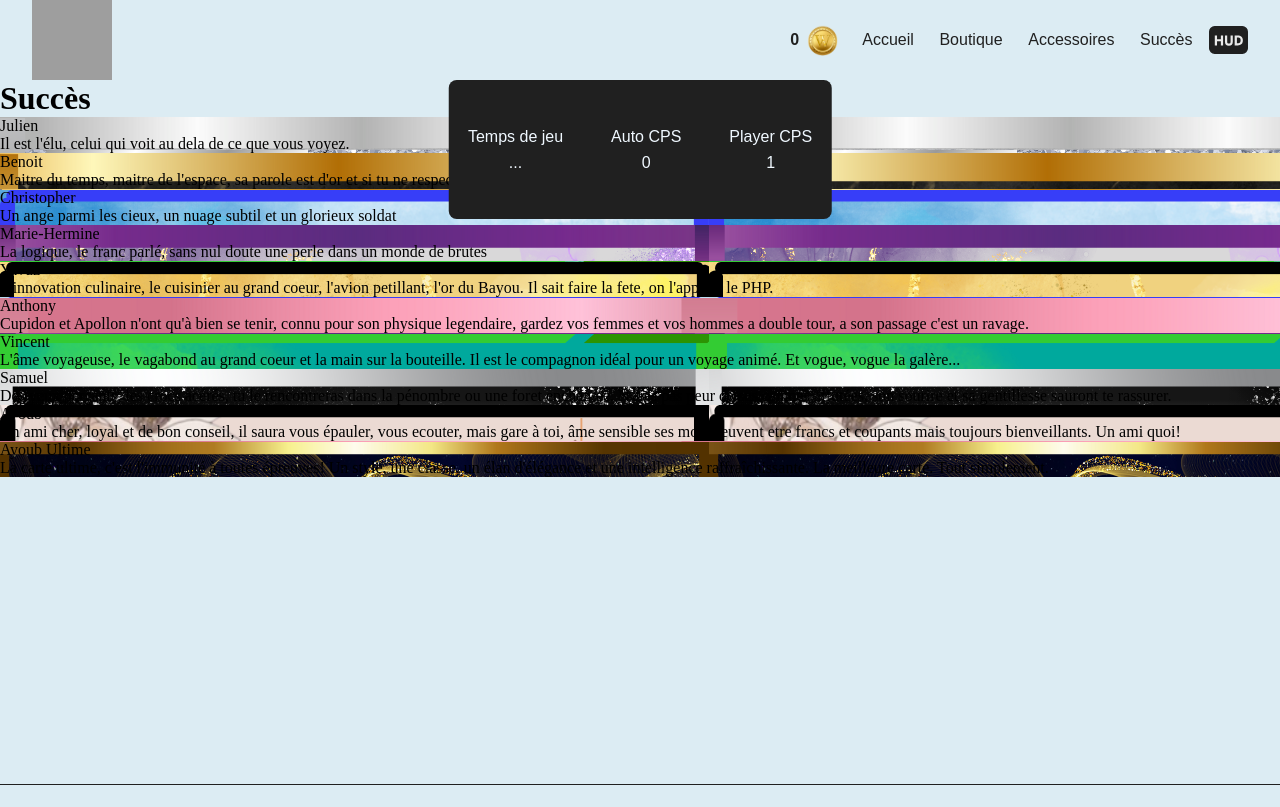
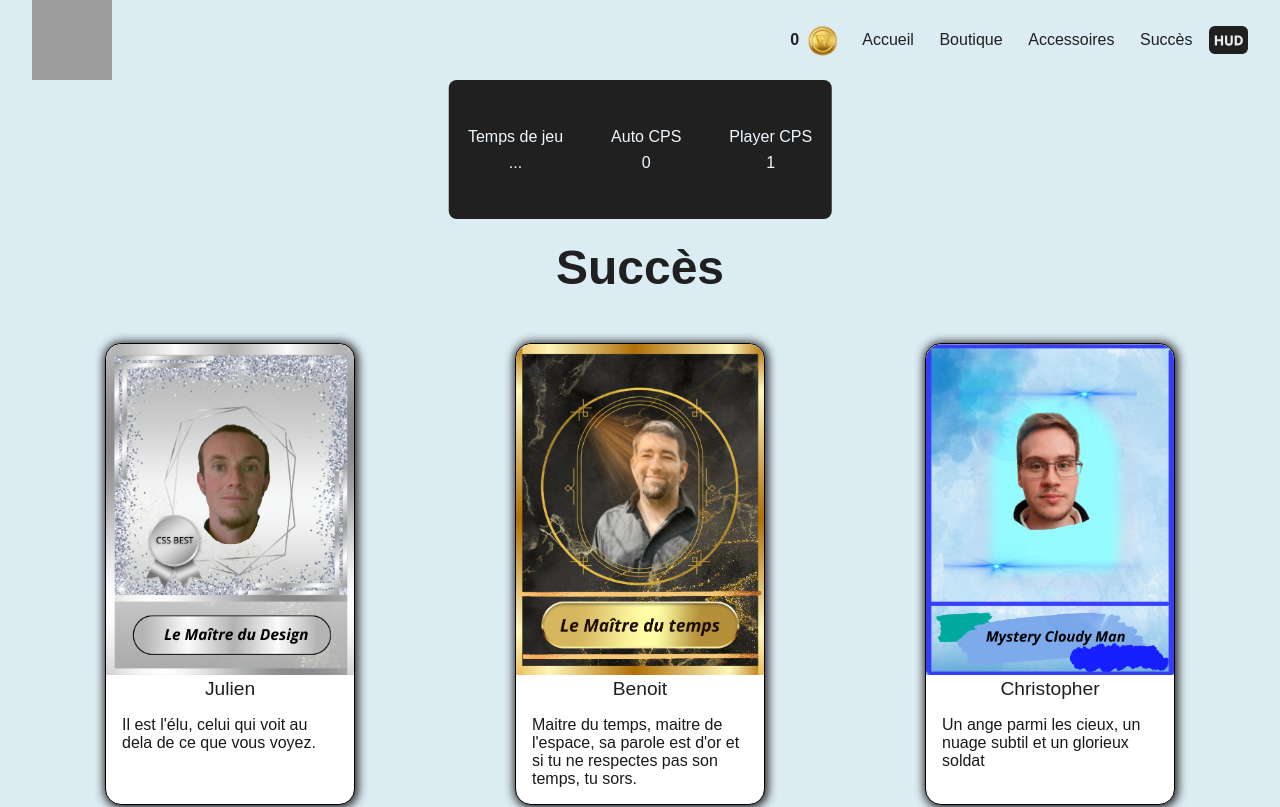
Before and after one commit to Batsave/Xmass-Click, a React (Vite) app: page /achievements in a window 1280 px wide. Shown: the top 807 px of the page. Built offline with nearby package versions, Linux system fonts and the light colour scheme.

Commit message:
add achievments cards

```diff
--- a/src/components/AchievementsCard.jsx
+++ b/src/components/AchievementsCard.jsx
@@ -9,18 +9,12 @@ function AchievementsCard({ name, description, image }) {
   };
   return (
     <div className="achievCardcontainer">
-      <div className="achievcontainer">
-        <div
-          className="achievcardpicture"
-          style={{ backgroundImage: `url(${image})` }}
-          alt={`image de ${name}`}
-        >
+        <img
+          className="achievecardpicture" src={image} alt="cartes speciales"/>
           <div className="achievetitle">
             <p className="achievname">{name}</p>
             <p className="achievdescription">{description}</p>
-          </div>
         </div>
-      </div>
     </div>
   );
 }
--- a/src/pages/Achievements.jsx
+++ b/src/pages/Achievements.jsx
@@ -4,9 +4,10 @@ import achievements from "../data/Achievements.json";
 
 function Achievements() {
   return (
-    <div className="achievcontainer">
-      <h1>Succès</h1>
-      <div className="achievcardcontainer">
+    <div className="fullachieve">
+    <h1>Succès</h1>
+    <div className="achievementscontainer">
+      <div className="achievementscardcontainer">
         {achievements.map((a) => {
           return (
             <AchievementsCard
@@ -19,6 +20,7 @@ function Achievements() {
         })}
       </div>
     </div>
+    </div>
   );
 }
 
--- a/src/scss/achievements.scss
+++ b/src/scss/achievements.scss
@@ -0,0 +1,25 @@
+.fullachieve {
+  padding-top: 10rem;
+  background-color: var(--color-blue-light);
+}
+
+.achievementscontainer {
+  margin:auto;
+  display: flex;
+  align-items: center;
+}
+
+h1 {
+  text-align: center;
+  font-family: var(--font);
+  font-size: 3rem;
+  color: var(--color-grey);
+  margin-bottom: 3rem;
+}
+
+.achievementscardcontainer {
+  display: flex;
+  justify-content: center;
+  flex-wrap: wrap;
+  gap: 10rem;
+}
--- a/src/scss/components/achievementscard.scss
+++ b/src/scss/components/achievementscard.scss
@@ -0,0 +1,33 @@
+.achievCardcontainer {
+  display: flex;
+  flex-direction: column;
+  align-items: center;
+  border: solid 0.05rem;
+  max-width: 250px;
+  border-radius: 1rem;
+  background-color: rgb(255, 255, 255);
+  margin-bottom: 1rem;
+  box-shadow: 1px 1px 10px 2px var(--color-grey);
+
+}
+
+.achievecardpicture {
+  width: 100%;
+  border-radius: 1rem 1rem 0 0;
+}
+
+.achievname {
+  font-size: 1.2rem;
+  margin-top: 0.2rem;
+  font-family: var(--font);
+  text-align: center;
+  color:rgb(29, 30, 30);
+}
+.achievdescription {
+  font-size: 1rem;
+  font-weight: 400;
+  color: var(--color-grey);
+  font-family: var(--font);
+  color:rgb(25, 25, 26);
+  padding: 1rem;
+}
```
